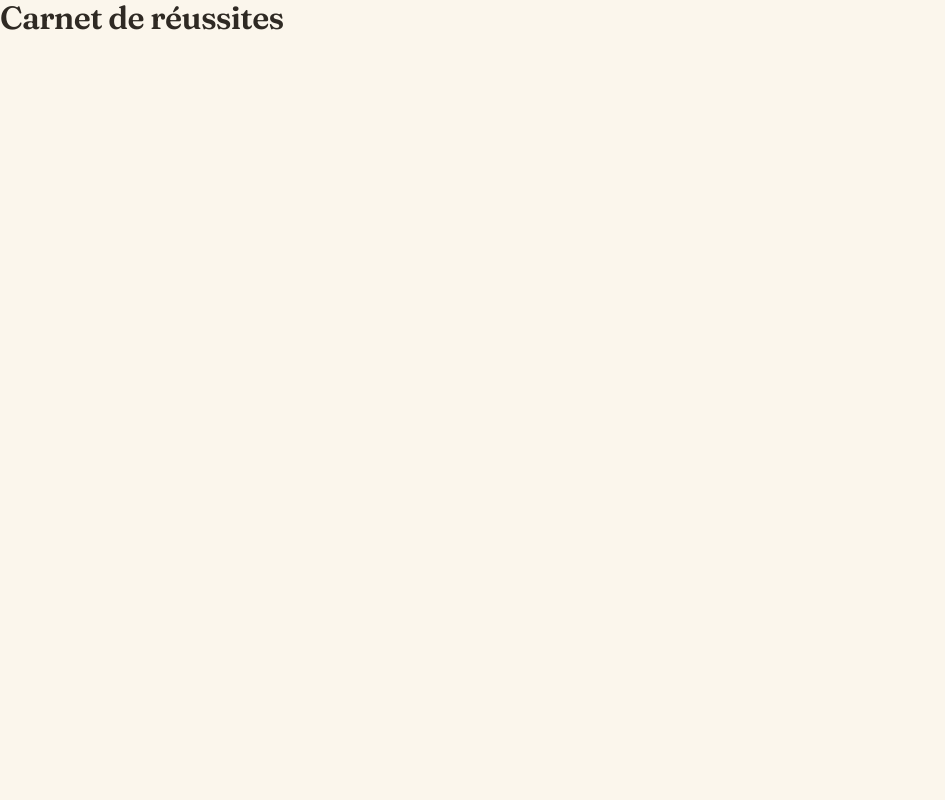
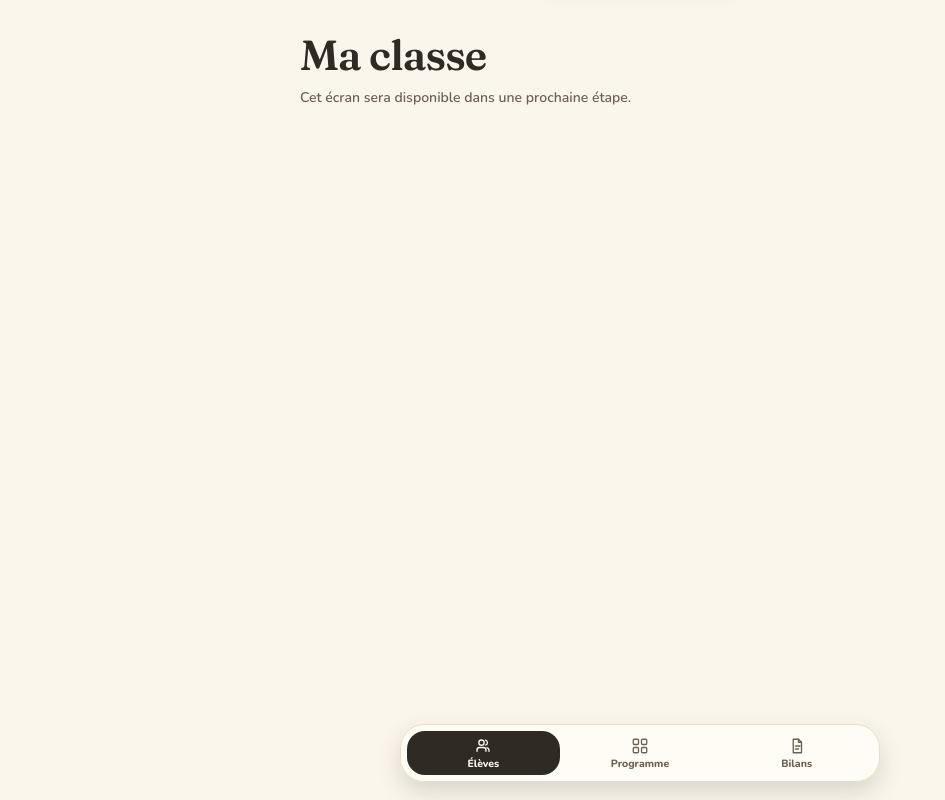
Before and after one commit to louis-besle/petite-pousse, a React (Vite) app: page /#/ in a window 1280 px wide. Shown: the whole page, without its empty margins (0-945 px from the left). Built offline with nearby package versions, Linux system fonts and the light colour scheme.

Commit message:
feat: add hash routing and screen skeleton

```diff
--- a/src/App.tsx
+++ b/src/App.tsx
@@ -1,7 +1,12 @@
+import { RouterProvider } from 'react-router-dom'
+import { router } from './router'
+import { ToastProvider } from './ui/ToastProvider'
+
+/** Racine de l'application : toasts et routeur à hash, montés une seule fois. */
 export function App() {
   return (
-    <main data-testid="app-root">
-      <h1>Carnet de réussites</h1>
-    </main>
+    <ToastProvider>
+      <RouterProvider router={router} />
+    </ToastProvider>
   )
 }
--- /dev/null
+++ b/src/router.tsx
@@ -0,0 +1,38 @@
+import { createHashRouter, type RouteObject } from 'react-router-dom'
+import { AppShell } from '@/ui/AppShell'
+import { ScreenPlaceholder } from '@/ui/ScreenPlaceholder'
+
+/**
+ * Table de routes unique de l'application. `AppShell` sert de layout parent :
+ * il porte le lien d'évitement, `main#main` et la navigation basse.
+ */
+export const routes: RouteObject[] = [
+  {
+    element: <AppShell />,
+    children: [
+      { path: '/', element: <ScreenPlaceholder title="Ma classe" /> },
+      { path: '/capture', element: <ScreenPlaceholder title="Choisir un élève" /> },
+      {
+        path: '/capture/:studentId/photo',
+        element: <ScreenPlaceholder title="Prendre une photo" />,
+      },
+      {
+        path: '/capture/objective',
+        element: <ScreenPlaceholder title="Choisir un objectif" />,
+      },
+      {
+        path: '/success/:validationId',
+        element: <ScreenPlaceholder title="Réussite enregistrée" />,
+      },
+      { path: '/students', element: <ScreenPlaceholder title="Gérer les élèves" /> },
+      { path: '/students/:studentId', element: <ScreenPlaceholder title="Dossier élève" /> },
+      { path: '/programme', element: <ScreenPlaceholder title="Programme" /> },
+      { path: '/bilans', element: <ScreenPlaceholder title="Bilans" /> },
+      { path: '/bilans/:studentId', element: <ScreenPlaceholder title="Bilan de l’élève" /> },
+      { path: '/settings', element: <ScreenPlaceholder title="Réglages" /> },
+      { path: '*', element: <ScreenPlaceholder title="Page introuvable" /> },
+    ],
+  },
+]
+
+export const router = createHashRouter(routes)
--- /dev/null
+++ b/src/ui/ScreenPlaceholder.module.css
@@ -0,0 +1,18 @@
+.screen {
+  display: flex;
+  flex-direction: column;
+  gap: 10px;
+  padding-top: 12px;
+}
+
+.title {
+  font-size: clamp(30px, 8vw, 42px);
+}
+
+/* `--muted` reste au-dessus de 4,5:1 sur le papier ; `--faint` est trop clair. */
+.note {
+  color: var(--muted);
+  font-size: 14px;
+  font-weight: 600;
+  line-height: 1.45;
+}
--- /dev/null
+++ b/src/ui/ScreenPlaceholder.tsx
@@ -0,0 +1,19 @@
+import styles from './ScreenPlaceholder.module.css'
+
+export interface ScreenPlaceholderProps {
+  /** Titre principal de l'écran, repris tel quel dans le `h1`. */
+  title: string
+}
+
+/**
+ * Écran provisoire en attendant son implémentation : un seul titre de niveau 1
+ * et une note discrète, dans la coquille fournie par `AppShell`.
+ */
+export function ScreenPlaceholder({ title }: ScreenPlaceholderProps) {
+  return (
+    <section className={styles.screen}>
+      <h1 className={styles.title}>{title}</h1>
+      <p className={styles.note}>Cet écran sera disponible dans une prochaine étape.</p>
+    </section>
+  )
+}
```
Also changed, not shown: src/test/render.tsx (added, +24 -0 lines), 2 other files (tests, documents, lock files or other folders).
